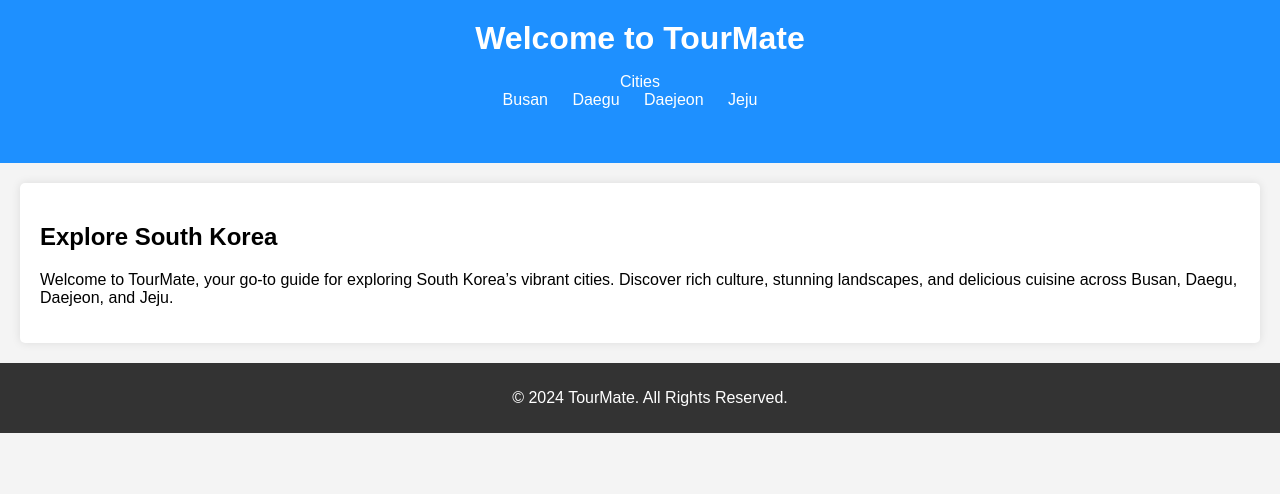
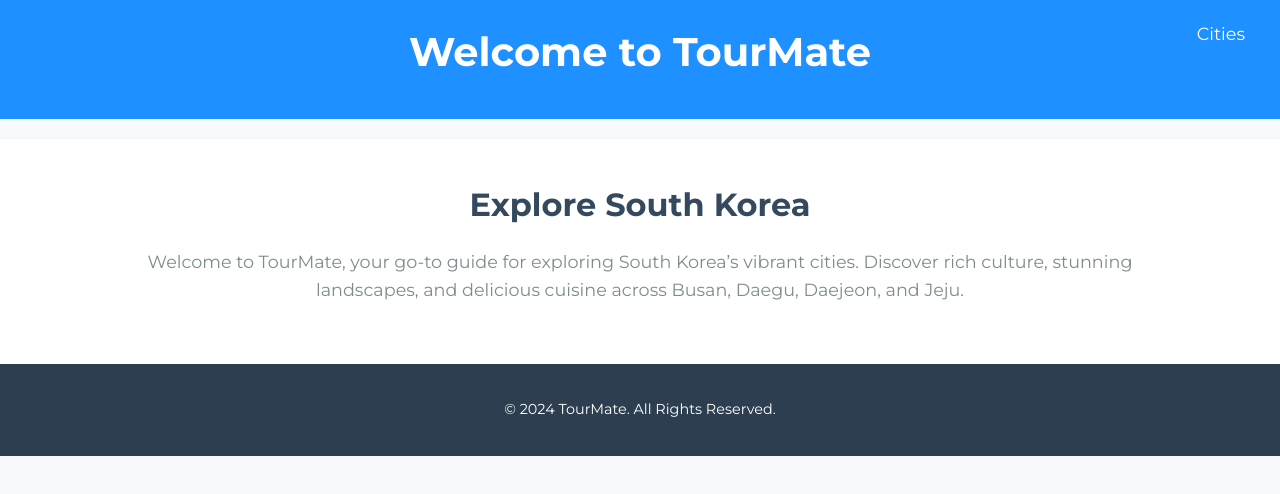
Before and after one commit to Ja-Abeya/Tourmate, a plain HTML site: page Index.html in a window 1280 px wide. Drawn offline with Linux system fonts and the light colour scheme.

Commit message:
Update Style.css

```diff
--- a/CSS/Style.css
+++ b/CSS/Style.css
@@ -1,63 +1,128 @@
 body {
-  font-family: Arial, sans-serif;
-  background-color: #f4f4f4;
+    font-family: 'Montserrat', sans-serif;
+    background-color: #f8f9fa;
     margin: 0;
     padding: 0;
+    line-height: 1.6;
 }
 
-/* Header and Navigation */
+h1, h2 {
+    color: #2c3e50;
+    margin: 0 0 15px;
+}
+
+.container {
+    width: 85%;
+    margin: 0 auto;
+}
+
+/* Header Styles */
 header {
     background-color: #1e90ff;
-  padding: 20px;
-  text-align: center;
+    padding: 20px 0;
+    position: relative; /* For positioning dropdown */
 }
 
 header h1 {
     color: white;
-  margin: 0;
+    text-align: center;
+    font-weight: 700;
+    font-size: 2.5em;
 }
 
-nav ul {
-  list-style-type: none;
-  padding: 0;
+/* Top Navigation Styles */
+.top-nav {
+    position: absolute;
+    top: 20px;
+    right: 20px;
 }
 
-nav ul li {
-  display: inline;
-  margin-right: 20px;
+.top-nav ul {
+    padding: 0;
+    margin: 0;
+    list-style: none;
 }
 
-nav ul li a {
-  color: white;
-  text-decoration: none;
+.top-nav li {
+    display: inline-block;
+    position: relative; /* For dropdown positioning */
 }
 
-nav ul li a:hover {
-  text-decoration: underline;
+.top-nav a {
+    color: white;
+    font-size: 1.1em;
+    text-decoration: none;
+    padding: 10px 15px;
+    border-radius: 5px;
+    transition: background-color 0.3s;
 }
 
-/* Section */
-section {
-  margin: 20px;
-  padding: 20px;
-  background-color: white;
-  border-radius: 5px;
-  box-shadow: 0 0 10px rgba(0, 0, 0, 0.1);
+.top-nav a:hover {
+    background-color: #34495e; /* Change background on hover */
 }
 
-/* Map container styling */
-#map {
-  width: 100%;
-  height: 400px;
+/* Dropdown Menu */
+.dropdown {
+    display: none; /* Hidden by default */
+    position: absolute; /* Position it below the parent item */
+    background-color: #1e90ff;
+    box-shadow: 0 4px 8px rgba(0, 0, 0, 0.1);
 }
 
-/* Footer */
+.top-nav li:hover .dropdown {
+    display: block; /* Show dropdown on hover */
+}
+
+.dropdown li {
+    display: block;
+}
+
+.dropdown li a {
+    padding: 10px 15px; /* Add padding for dropdown links */
+}
+
+/* Section Styles */
+.intro {
+    background-color: white;
+    padding: 40px 0;
+    margin-top: 20px;
+    box-shadow: 0px 4px 8px rgba(0, 0, 0, 0.1);
+}
+
+.intro h2 {
+    text-align: center;
+    color: #34495e;
+    font-size: 2em;
+}
+
+.intro p {
+    font-size: 1.1em;
+    color: #7f8c8d;
+    text-align: center;
+    margin-bottom: 20px;
+}
+
+/* Footer Styles */
 footer {
-  background-color: #333;
+    background-color: #2c3e50;
+    padding: 20px 0;
     color: white;
     text-align: center;
-  padding: 10px;
-  position: relative;
-  bottom: 0;
-  width: 100%;
+    font-size: 0.9em;
 }
+
+/* Responsive Styles */
+@media (max-width: 768px) {
+    header h1 {
+        font-size: 2em;
+    }
+
+    .top-nav {
+        position: static; /* Adjust positioning for smaller screens */
+    }
+
+    .top-nav li {
+        display: block; /* Stack links vertically */
+        margin: 10px 0; /* Add spacing */
+    }
+}
```
Lines whose indentation alone changed are shown as unchanged.
